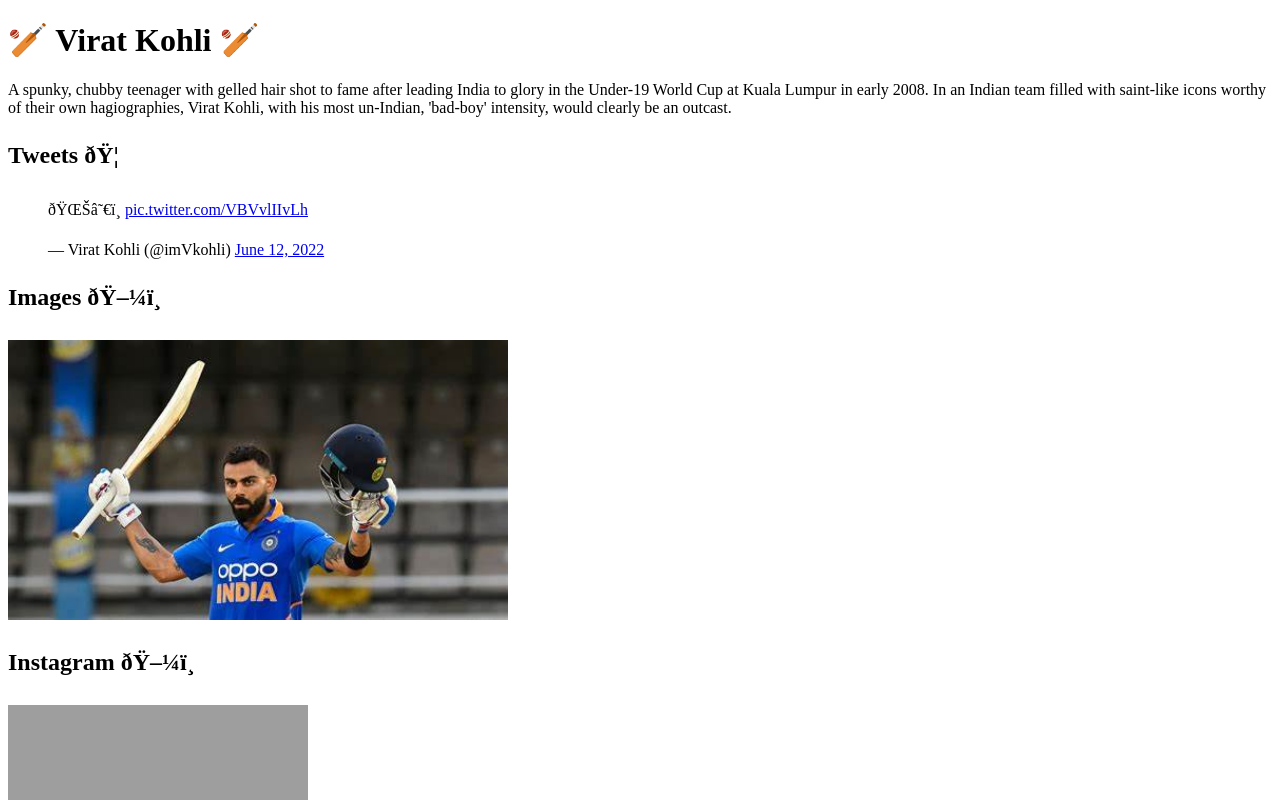
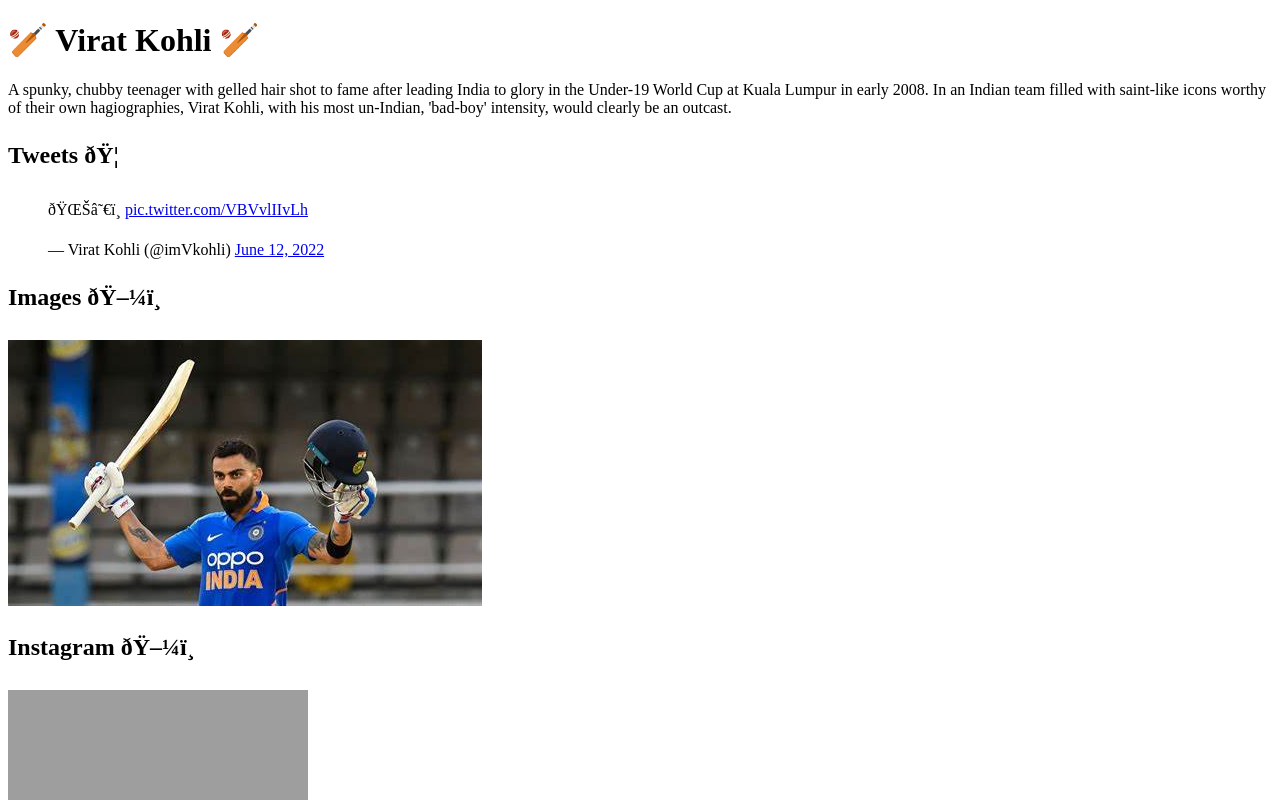
Before and after one commit to anurag090697/virat-tribute, a plain HTML site: page index.html in a window 1280 px wide. Shown: the top 800 px of the page. Drawn offline with Linux system fonts and the light colour scheme; grey boxes are pictures that could not be loaded.

Commit message:
Update index.html

```diff
--- a/index.html
+++ b/index.html
@@ -10,7 +10,7 @@
         <h2>Tweets 🐦</h2>
         <blockquote class="twitter-tweet"><p lang="qme" dir="ltr">🌊☀️ <a href="https://t.co/VBVvlIIvLh">pic.twitter.com/VBVvlIIvLh</a></p>&mdash; Virat Kohli (@imVkohli) <a href="https://twitter.com/imVkohli/status/1535961086012235776?ref_src=twsrc%5Etfw">June 12, 2022</a></blockquote> <script async src="https://platform.twitter.com/widgets.js" charset="utf-8"></script>
         <h2>Images 🖼️</h2>
-        <img src="OIP.jpg" width="500">
+        <img src="OIP.jpg">
         <h2>Instagram 🖼️</h2>
         <iframe src="https://www.instagram.com/p/CedeaFMAf0n/embed/" frameborder="0" width="" height="410"></iframe>
         <h2>Google Map</h2>
```
